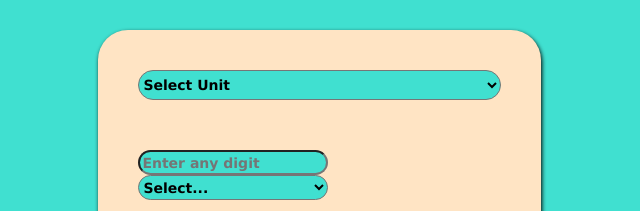
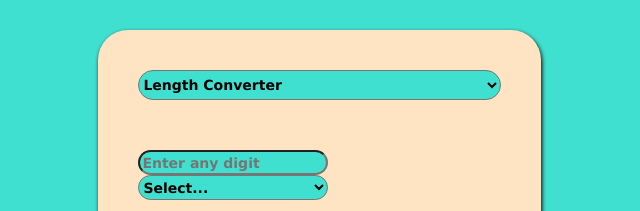
Before and after one commit to NeamulIslamFahim/UnitConverter, a plain HTML site: page index.html in a window 1280 px wide. Shown: the part 128-339 px from the top of the page, 352-992 px from the left. Drawn offline with Linux system fonts and the light colour scheme.

Commit message:
Update index.html

```diff
--- a/index.html
+++ b/index.html
@@ -19,10 +19,10 @@
 <body>
     <div class="app_box">
         <select id="Con_Option">
-            <option value="Select Unit">Select Unit</option>
+            <!--option value="Select Unit">Select Unit</option-->
             <option value="Length Converter">Length Converter</option>
-            <option value="Mass Converter">Weight Converter</option>
-            <option value="Volume Converter">Volume Converter</option>
+            <!--option value="Mass Converter">Weight Converter</option-->
+            <!--option value="Volume Converter">Volume Converter</option-->
         </select>
         <div class="app_box2">
             <div class="First_Portion">
```
